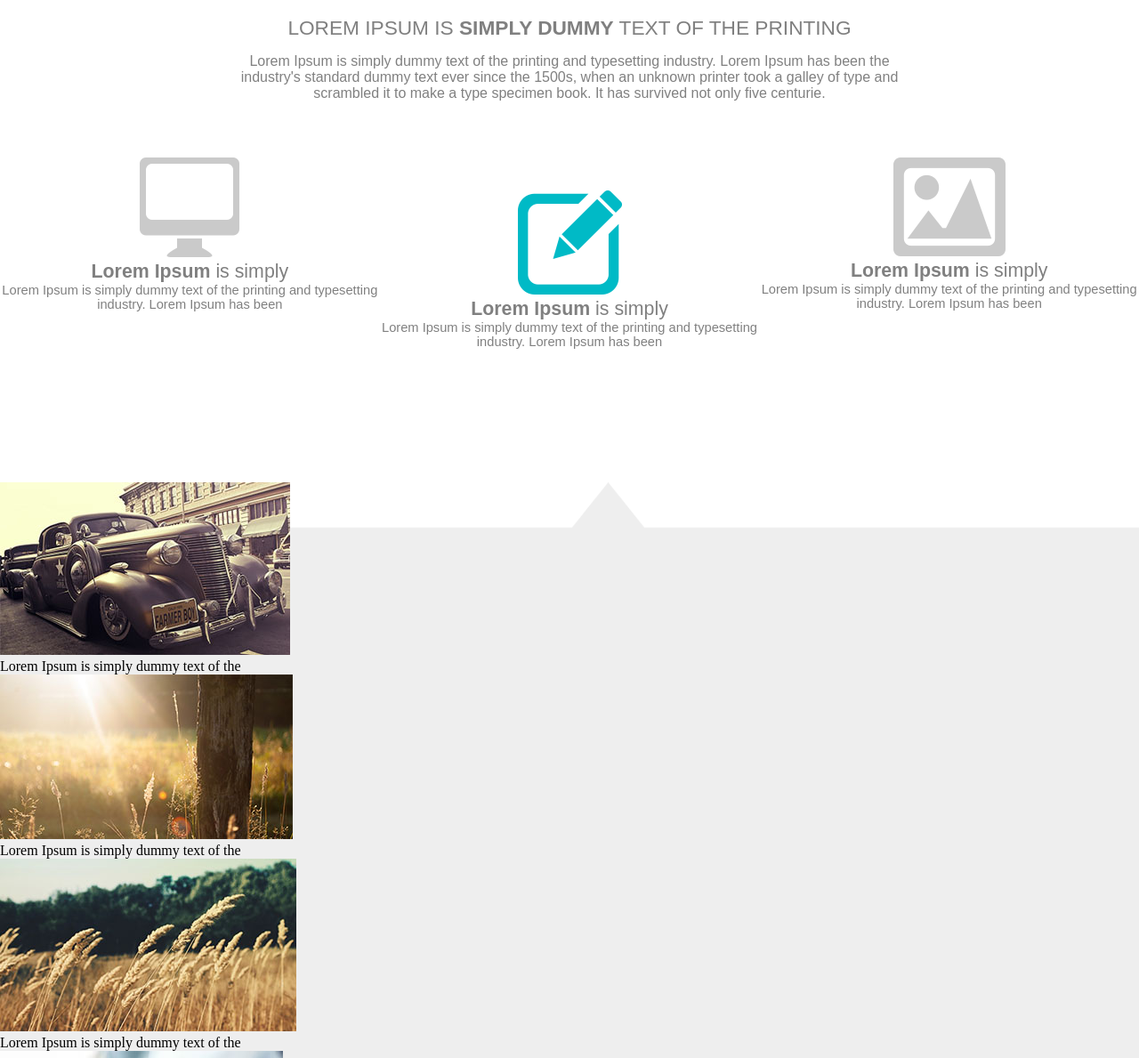
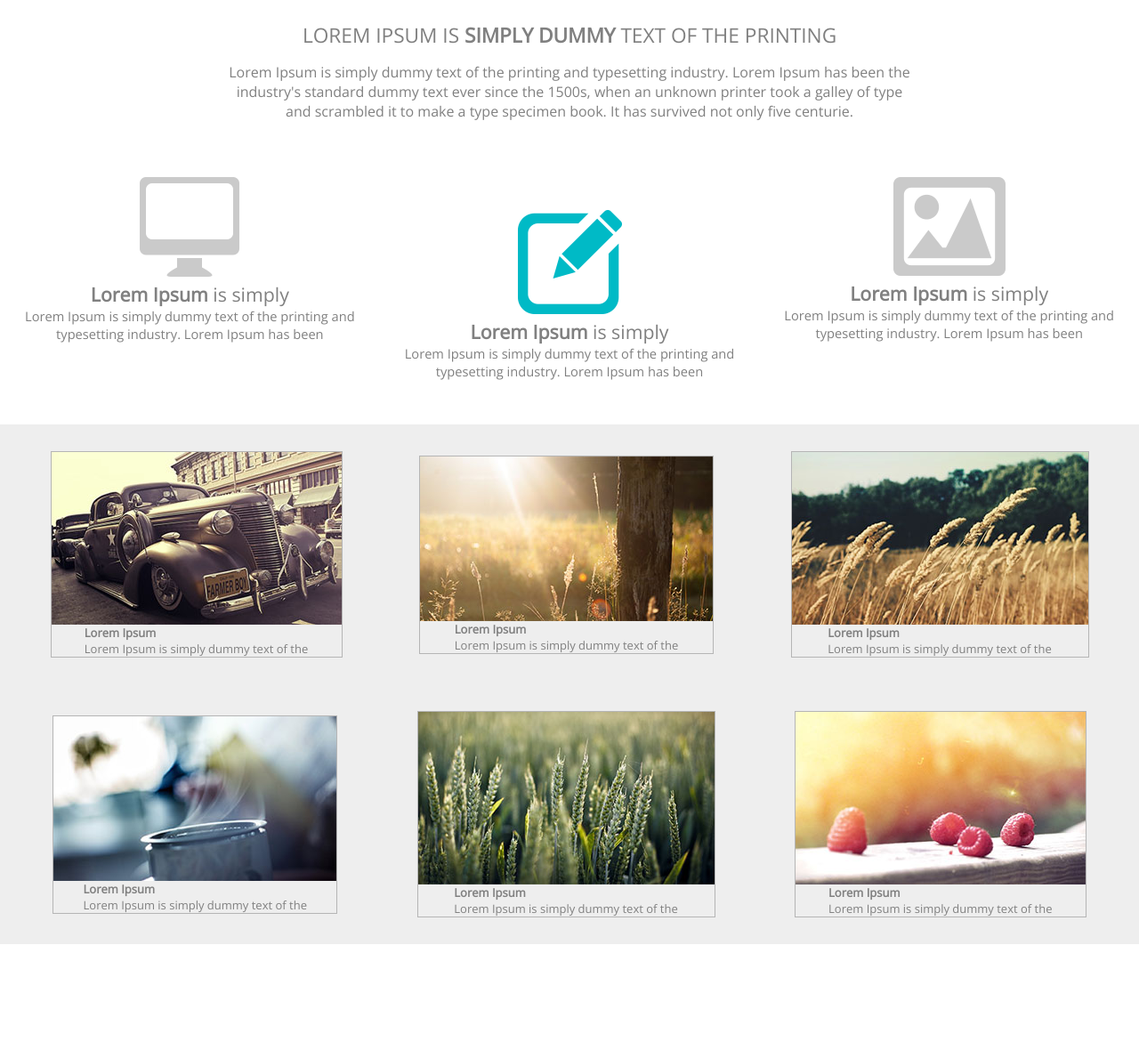
Before and after one commit to Rizardomon/Pagina-Web, a plain HTML site: page index.html in a window 1280 px wide. Shown: the part 568-1757 px from the top of the page at 89% size. After the commit the page ends 1629 px from the top, so only its background shows below. Drawn offline with nearby package versions, Linux system fonts and the light colour scheme.

Commit message:
Feito o menu de fotos

```diff
--- a/index.html
+++ b/index.html
@@ -7,6 +7,7 @@
     <meta http-equiv="X-UA-Compatible" content="ie=edge">
     <title>Web World</title>
     <link rel="stylesheet" href="style.css">
+    <link href="https://fonts.googleapis.com/css?family=Open+Sans|Oswald&display=swap" rel="stylesheet">
 </head>
 
 <body>
@@ -49,6 +50,7 @@
             <p>Lorem Ipsum is simply dummy text of the printing and typesetting industry. Lorem Ipsum has been the industry's standard dummy text ever since the 1500s, when an unknown printer took a galley of type and scrambled it to make a type specimen
                 book. It has survived not only five centurie.</p>
         </div>
+        <section class="main-container">
             <div class="main-info">
                 <figure>
                     <img class="pc-icon" src="img/pc-icon.png" alt="A icon of a computer">
@@ -73,43 +75,54 @@
                 </figure>
             </div>
             <div class="photo-container">
-            <figure>
-                <img src="img/car-img.jpg" alt="A car image">
-                <figcaption>
-                    Lorem Ipsum is simply dummy text of the
+                <figure class="car-container">
+                    <img class="car-img" src="img/car-img.jpg" alt="A car image">
+                    <figcaption class="car-desc">
+                        <strong>Lorem Ipsum</strong>
+                        <p>Lorem Ipsum is simply dummy text of the</p>
                     </figcaption>
                 </figure>
-            <figure>
-                <img src="img/grass-img.jpg" alt="A grass image">
-                <figcaption>
-                    Lorem Ipsum is simply dummy text of the
+                <figure class="grass-container">
+                    <img class="grass-img" src="img/grass-img.jpg" alt="A grass image">
+                    <figcaption class="grass-desc">
+                        <strong>Lorem Ipsum</strong>
+                        <p>Lorem Ipsum is simply dummy text of the</p>
                     </figcaption>
                 </figure>
-            <figure>
-                <img src="img/grass2-img.jpg" alt="A grass image">
-                <figcaption>
-                    Lorem Ipsum is simply dummy text of the
+                <figure class="grass2-container">
+                    <img class="grass2-img" src="img/grass2-img.jpg" alt="A grass image">
+                    <figcaption class="grass2-desc">
+                        <strong>Lorem Ipsum</strong>
+                        <p>Lorem Ipsum is simply dummy text of the</p>
                     </figcaption>
                 </figure>
-            <figure>
-                <img src="img/coffee-img.jpg" alt="A coffee image">
-                <figcaption>
-                    Lorem Ipsum is simply dummy text of the
+                <figure class="coffee-container">
+                    <img class="coffee-img" src="img/coffee-img.jpg" alt="A coffee image">
+                    <figcaption class="coffee-desc">
+                        <strong>Lorem Ipsum</strong>
+                        <p>Lorem Ipsum is simply dummy text of the</p>
                     </figcaption>
                 </figure>
-            <figure>
-                <img src="img/grass3-img.jpg" alt="A grass image">
-                <figcaption>
-                    Lorem Ipsum is simply dummy text of the
+                <figure class="grass3-container">
+                    <img class="grass3-img" src="img/grass3-img.jpg" alt="A grass image">
+                    <figcaption class="grass3-desc">
+                        <strong>Lorem Ipsum</strong>
+                        <p>Lorem Ipsum is simply dummy text of the</p>
                     </figcaption>
                 </figure>
-            <figure>
-                <img src="img/fruit-img.jpg" alt="A fruit image">
-                <figcaption>
-                    Lorem Ipsum is simply dummy text of the
+                <figure class="fruit-container">
+                    <img class="fruit-img" src="img/fruit-img.jpg" alt="A fruit image">
+                    <figcaption class="fruit-desc">
+                        <strong>Lorem Ipsum</strong>
+                        <p>Lorem Ipsum is simply dummy text of the</p>
                     </figcaption>
                 </figure>
             </div>
+        </section>
+
+        <aside>
+
+        </aside>
     </main>
 </body>
 
--- a/style.css
+++ b/style.css
@@ -1,6 +1,7 @@
 * {
     padding: 0;
     margin: 0;
+    font-family: 'Open Sans', sans-serif;
 }
 
 .page-header {
@@ -64,7 +65,6 @@
 }
 
 .nav-items a {
-    font-family: Arial, Helvetica, sans-serif;
     text-transform: uppercase;
     font-size: 16px;
     font-weight: 600;
@@ -96,11 +96,16 @@
     width: 100%;
 }
 
+.main-container {
+    width: 100%;
+    margin: auto;
+    align-items: center;
+}
+
 .main-text h1 {
     text-align: center;
     padding: 15px;
     margin-top: 15px;
-    font-family: Arial, Helvetica, sans-serif;
     font-weight: inherit;
     color: gray;
     text-transform: uppercase;
@@ -109,14 +114,13 @@
 
 .main-text p {
     text-align: center;
-    font-family: Arial, Helvetica, sans-serif;
     color: gray;
     margin: 0px 250px 0px 250px;
 }
 
 .main-info {
     margin-top: 20px;
-    margin-bottom: 150px;
+    margin-bottom: 50px;
     display: flex;
     align-items: center;
     justify-content: center;
@@ -126,7 +130,6 @@
 .main-info h1 {
     text-align: center;
     color: gray;
-    font-family: Arial, Helvetica, sans-serif;
     font-weight: inherit;
     font-size: 16pt;
 }
@@ -134,7 +137,6 @@
 .main-info p {
     text-align: center;
     color: gray;
-    font-family: Arial, Helvetica, sans-serif;
     font-size: 11pt;
 }
 
@@ -147,5 +149,30 @@
 }
 
 .photo-container {
-    background: url(img/background.png) no-repeat;
+    background-color: #eeeeee;
+    margin: auto;
+    align-items: center;
+    display: flex;
+    width: 100%;
+    margin: auto;
+    align-items: center;
+    justify-content: space-evenly;
+    flex-wrap: wrap;
 }
+
+.photo-container figure {
+    margin: 30px 30px;
+    display: flex;
+    flex-direction: column;
+    align-items: center;
+    border: solid #b5b5b5 1px;
+}
+
+.photo-container img {
+    max-width: 100%;
+}
+
+.photo-container figcaption {
+    color: gray;
+    font-size: small;
+}
```
Lines whose indentation alone changed are shown as unchanged.
